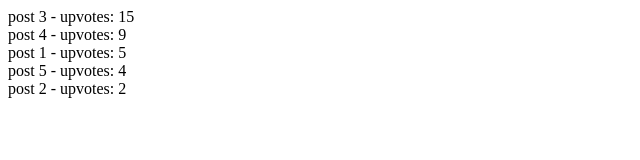
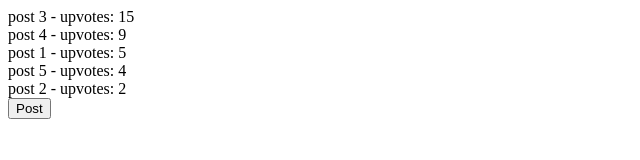
Before and after one commit to michaelieti/michaels-reddit-clone, a plain HTML site: page index.html in a window 1280 px wide. Shown: the full height of the page, 0-640 px from the left. Drawn offline with nearby package versions, Linux system fonts and the light colour scheme.

Commit message:
Adds the addPost() triggering button to the template.

```diff
--- a/index.html
+++ b/index.html
@@ -8,5 +8,6 @@
         <div ng-repeat="post in posts  | orderBy: '-upvotes'">
             {{post.title}} - upvotes: {{post.upvotes}}
         </div>
+        <button ng-click="addPost()">Post</button>
     </body>
 </html>
```
